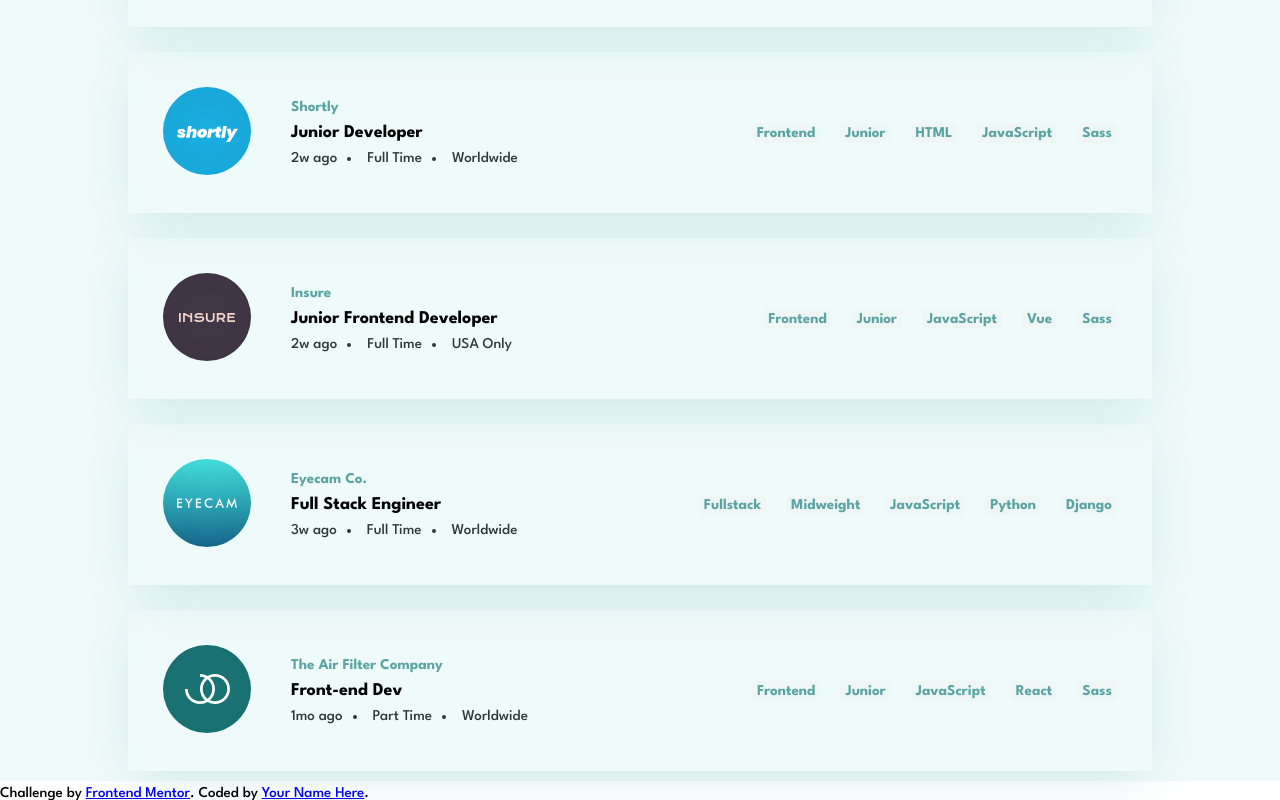
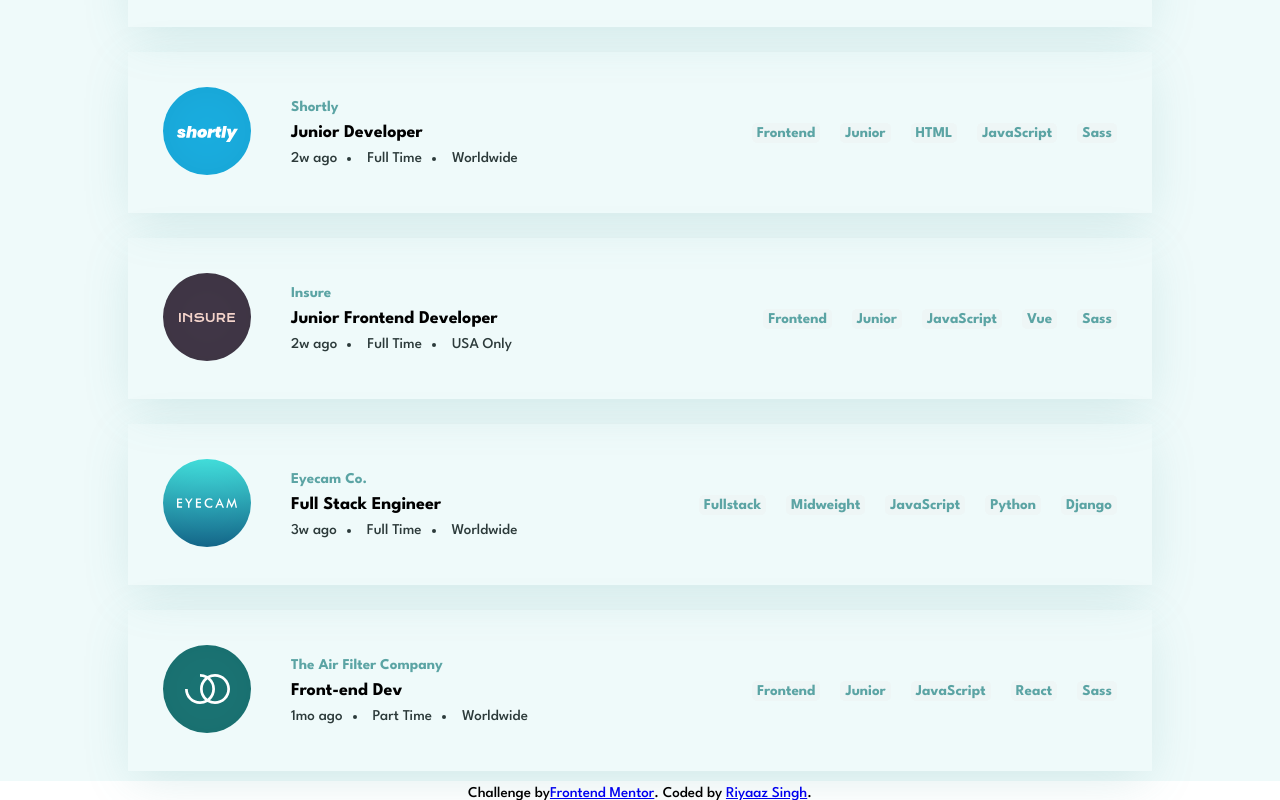
Before and after one commit to Riyaazct/challenge-job-listing, a React (Create React App) app: page / in a window 1280 px wide. Shown: the part 1310-2110 px from the top of the page. Built offline with nearby package versions, Linux system fonts and the light colour scheme.

Commit message:
add component for footer and style

```diff
--- a/public/index.html
+++ b/public/index.html
@@ -19,13 +19,5 @@
       >You need to enable JavaScript to run this app.</noscript
     >
     <div id="root"></div>
-    <div class="attribution">
-      Challenge by
-      <a
-        href="https://www.frontendmentor.io?ref=challenge"
-        target="_blank"
-        >Frontend Mentor</a
-      >. Coded by <a href="#">Your Name Here</a>.
-    </div>
   </body>
 </html>
--- a/src/App.js
+++ b/src/App.js
@@ -1,12 +1,14 @@
 import "./App.css";
 import Header from "./Header";
 import JobListings from "./JobListings";
+import Footer from "./Footer";
 
 function App() {
   return (
     <div className="App">
       <Header />
       <JobListings />
+      <Footer />
     </div>
   );
 }
--- /dev/null
+++ b/src/Footer.js
@@ -0,0 +1,22 @@
+import React, { Fragment } from "react";
+import "./footer.css";
+
+function Footer() {
+  return (
+    <Fragment>
+      <div class="attribution footer">
+        Challenge by
+        <a
+          href="https://www.frontendmentor.io?ref=challenge"
+          target="_blank"
+          rel="noreferrer"
+        >
+          Frontend Mentor
+        </a>
+        . Coded by <a href="#">Riyaaz Singh</a>.
+      </div>
+    </Fragment>
+  );
+}
+
+export default Footer;
--- /dev/null
+++ b/src/footer.css
@@ -0,0 +1,3 @@
+.footer {
+  text-align: center;
+}
```
